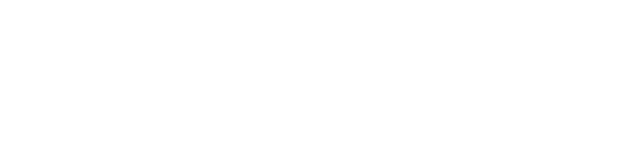
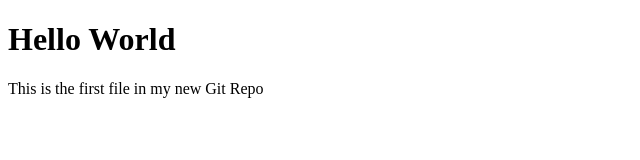
Before and after one commit to erickcorrales/CursoGitW3School, a plain HTML site: page index.html in a window 1280 px wide. Shown: the whole page, without its empty margins (0-640 px from the left). Drawn offline with Linux system fonts and the light colour scheme.

Commit message:
First release of Hello World

```diff
--- a/index.html
+++ b/index.html
@@ -6,6 +6,7 @@
     <title>Curso W3 School Git</title>
 </head>
 <body>
-
+    <h1>Hello World</h1>
+    <p>This is the first file in my new Git Repo</p>
 </body>
 </html>
```
Also changed, not shown: 1 other file.
